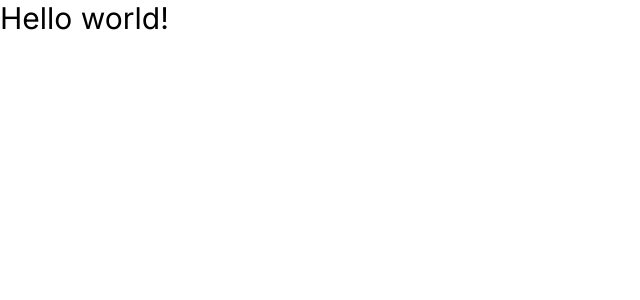
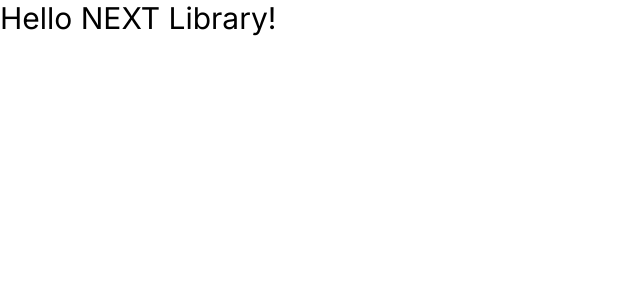
Before and after one commit to fahim041/library, a Next.js app: page / in a window 1280 px wide. Shown: the top 300 px of the page, without its empty margins (0-640 px from the left). Built offline with nearby package versions, Linux system fonts and the light colour scheme.

Commit message:
content change for homepage

```diff
--- a/app/page.tsx
+++ b/app/page.tsx
@@ -1,5 +1,5 @@
 export default function Page(){
   return (
-    <div className="text-3xl">Hello world!</div>
+    <div className="text-3xl">Hello NEXT Library!</div>
   );
 }
```
